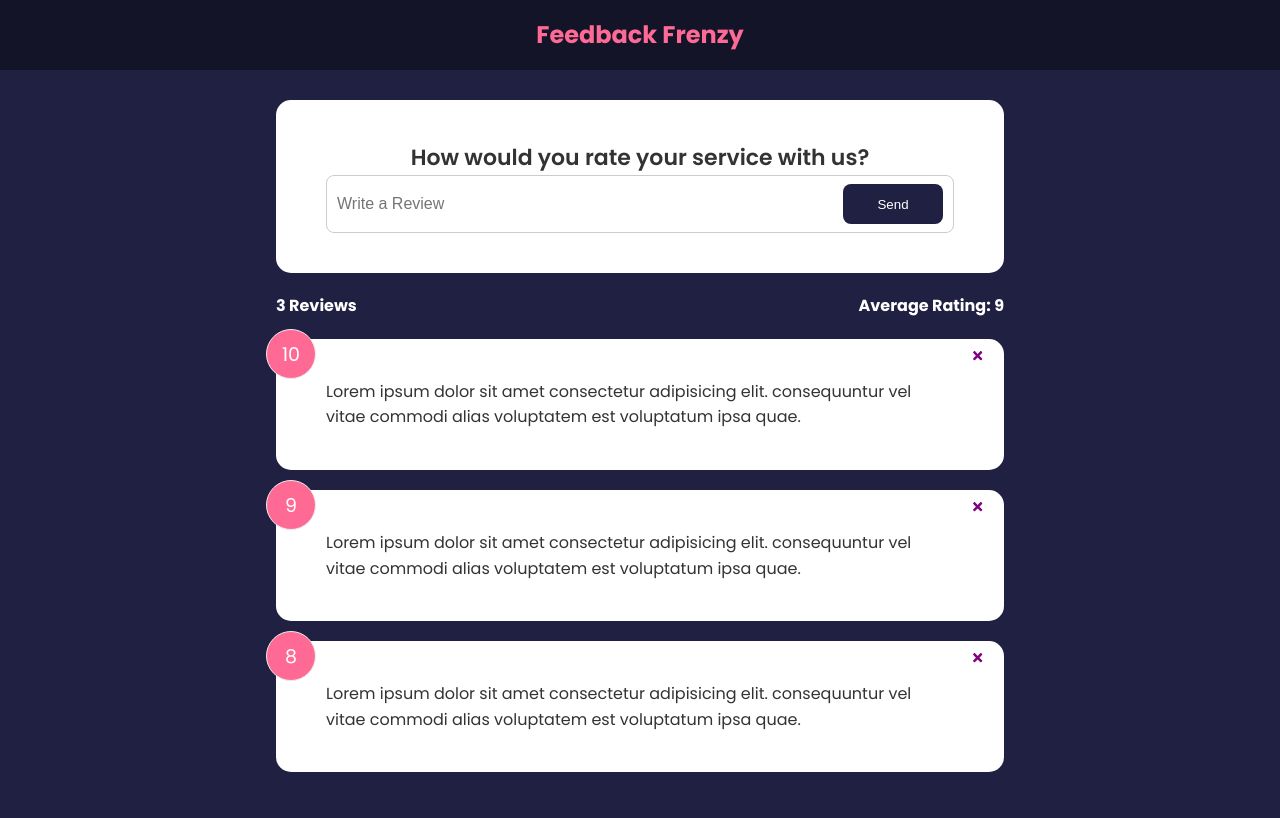
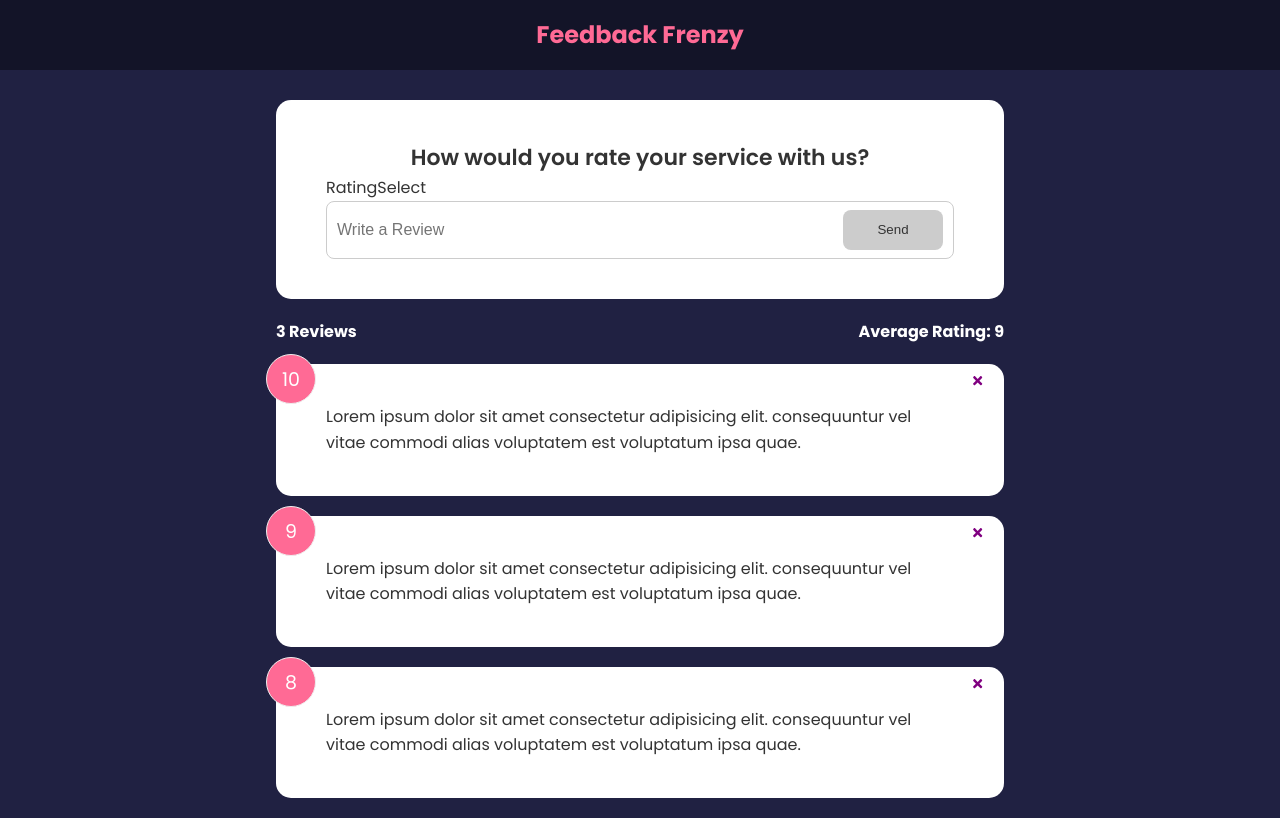
Before and after one commit to junaidapdev/feedback-frenzy, a React (Create React App) app: page / in a window 1280 px wide. Built offline with nearby package versions, Linux system fonts and the light colour scheme.

Commit message:
Feedback form  added

```diff
--- a/src/components/FeedbackForm.jsx
+++ b/src/components/FeedbackForm.jsx
@@ -1,24 +1,48 @@
 import React, { useState } from 'react'
 import Card from './shared/Card'
 import Button from './shared/Button'
+import RatingSelect from './RatingSelect'
 
 
 const FeedbackForm = () => {
 
     const [text, setText] = useState('')
+    const [rating, setrating] = useState(10)
+    const [btnDisdabled, setBtnDisdabled] = useState(true)
+    const [message, setMessage] = useState('')
 
     const handleTextChange = (e) => {
+
+        if(text === '') {
+            setBtnDisdabled(true)
+            setMessage(null)
+        } else if(text !== '' && text.trim().length <= 10) {
+            setMessage('Text must be atleast 10 characters')
+            setBtnDisdabled(true)
+        } else {
+            setBtnDisdabled(false)
+            setMessage(null)
+        }
+
+
         setText(e.target.value)
     }
 
     return (
         <Card>
+            <form>
                 <h2>How would you rate your service with us?</h2>
+
+                <RatingSelect/>
 
                 <div className="input-group">
                     <input onChange={handleTextChange} value={text} type="text" placeholder="Write a Review" />
-        <Button type='submit'>Send</Button>
+                    <Button type='submit' isDisabled={btnDisdabled}>Send</Button>
                 </div>
+
+                {message && <div className='message'>{message}</div>}
+
+            </form>
         </Card>
     )
 }
--- /dev/null
+++ b/src/components/RatingSelect.jsx
@@ -0,0 +1,13 @@
+import React, { useState } from 'react'
+
+const RatingSelect = () => {
+
+    const [selected, setSelected] = useState(10)
+
+
+  return (
+    <div>RatingSelect</div>
+  )
+}
+
+export default RatingSelect
```
Lines whose indentation alone changed are shown as unchanged.
